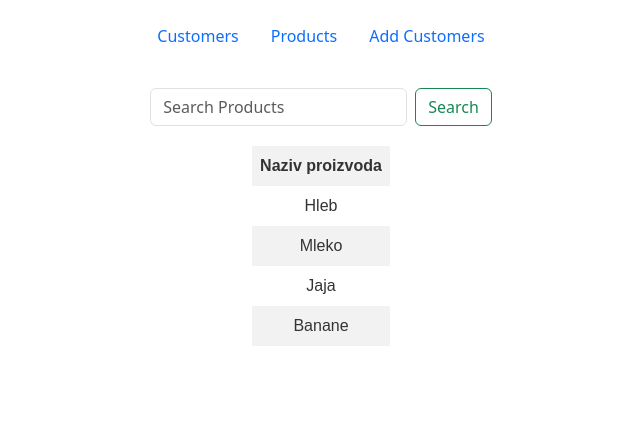
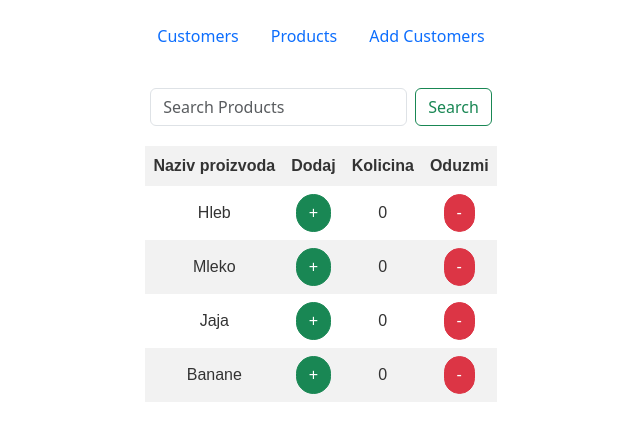
Before and after one commit to NikolaNB1/store-app, a React (Create React App) app: page /products in a window 1280 px wide. Shown: the top 440 px of the page, without its empty margins (319-959 px from the left). Built offline with nearby package versions, Linux system fonts and the light colour scheme.

Commit message:
sedmi zadatak

```diff
--- a/src/App.js
+++ b/src/App.js
@@ -9,15 +9,19 @@ import SingleCustomer from "./pages/SingleCustomer";
 const listOfProducts = [
   {
     name: "Hleb",
+    quantity: 0,
   },
   {
     name: "Mleko",
+    quantity: 0,
   },
   {
     name: "Jaja",
+    quantity: 0,
   },
   {
     name: "Banane",
+    quantity: 0,
   },
 ];
 
@@ -74,6 +78,68 @@ function App() {
     );
   };
 
+  const addQuantity = (index) => {
+    setProducts((prevState) => {
+      const updatedProducts = prevState.map((product, id) => {
+        if (id === index) {
+          return {
+            ...product,
+            quantity: product.quantity + 1,
+          };
+        }
+        return product;
+      });
+      return updatedProducts;
+    });
+
+    setProductsCopy((prevState) => {
+      const updatedProductsCopy = prevState.map((product, id) => {
+        if (id === index) {
+          return {
+            ...product,
+            quantity: product.quantity + 1,
+          };
+        }
+        return product;
+      });
+      return updatedProductsCopy;
+    });
+  };
+
+  const subtractQuantity = (index) => {
+    setProducts((prevState) => {
+      const updatedProducts = prevState.map((product, id) => {
+        if (product.quantity === 0) {
+          return product;
+        }
+        if (id === index) {
+          return {
+            ...product,
+            quantity: product.quantity - 1,
+          };
+        }
+        return product;
+      });
+      return updatedProducts;
+    });
+
+    setProductsCopy((prevState) => {
+      const updatedProductsCopy = prevState.map((product, id) => {
+        if (product.quantity === 0) {
+          return product;
+        }
+        if (id === index) {
+          return {
+            ...product,
+            quantity: product.quantity - 1,
+          };
+        }
+        return product;
+      });
+      return updatedProductsCopy;
+    });
+  };
+
   return (
     <Routes>
       <Route
@@ -83,7 +149,12 @@ function App() {
       <Route
         path="/products"
         element={
-          <AppProducts products={products} handleSearch={handleSearch} />
+          <AppProducts
+            products={products}
+            handleSearch={handleSearch}
+            addQuantity={addQuantity}
+            subtractQuantity={subtractQuantity}
+          />
         }
       ></Route>
       <Route
--- a/src/components/AllProducts.jsx
+++ b/src/components/AllProducts.jsx
@@ -1,6 +1,11 @@
 import { useState } from "react";
 
-const AllProducts = ({ products, handleSearch }) => {
+const AllProducts = ({
+  products,
+  handleSearch,
+  addQuantity,
+  subtractQuantity,
+}) => {
   const [state, setState] = useState({
     search: "",
   });
@@ -40,12 +45,34 @@ const AllProducts = ({ products, handleSearch }) => {
           <thead>
             <tr>
               <th>Naziv proizvoda</th>
+              <th>Dodaj</th>
+              <th>Kolicina</th>
+              <th>Oduzmi</th>
             </tr>
           </thead>
           <tbody>
             {products.map((product, index) => (
               <tr key={index}>
                 <td>{product.name}</td>
+                <td>
+                  <button
+                    className="btn btn-success"
+                    onClick={() => addQuantity(index)}
+                    style={{ borderRadius: "20px" }}
+                  >
+                    +
+                  </button>
+                </td>
+                <td>{product.quantity}</td>
+                <td>
+                  <button
+                    className="btn btn-danger"
+                    onClick={() => subtractQuantity(index)}
+                    style={{ borderRadius: "20px" }}
+                  >
+                    -
+                  </button>
+                </td>
               </tr>
             ))}
           </tbody>
--- a/src/pages/AppProducts.jsx
+++ b/src/pages/AppProducts.jsx
@@ -1,9 +1,19 @@
 import AllProducts from "../components/AllProducts";
 
-const AppProducts = ({ products, handleSearch }) => {
+const AppProducts = ({
+  products,
+  handleSearch,
+  addQuantity,
+  subtractQuantity,
+}) => {
   return (
     <div>
-      <AllProducts products={products} handleSearch={handleSearch} />
+      <AllProducts
+        products={products}
+        handleSearch={handleSearch}
+        addQuantity={addQuantity}
+        subtractQuantity={subtractQuantity}
+      />
     </div>
   );
 };
```
